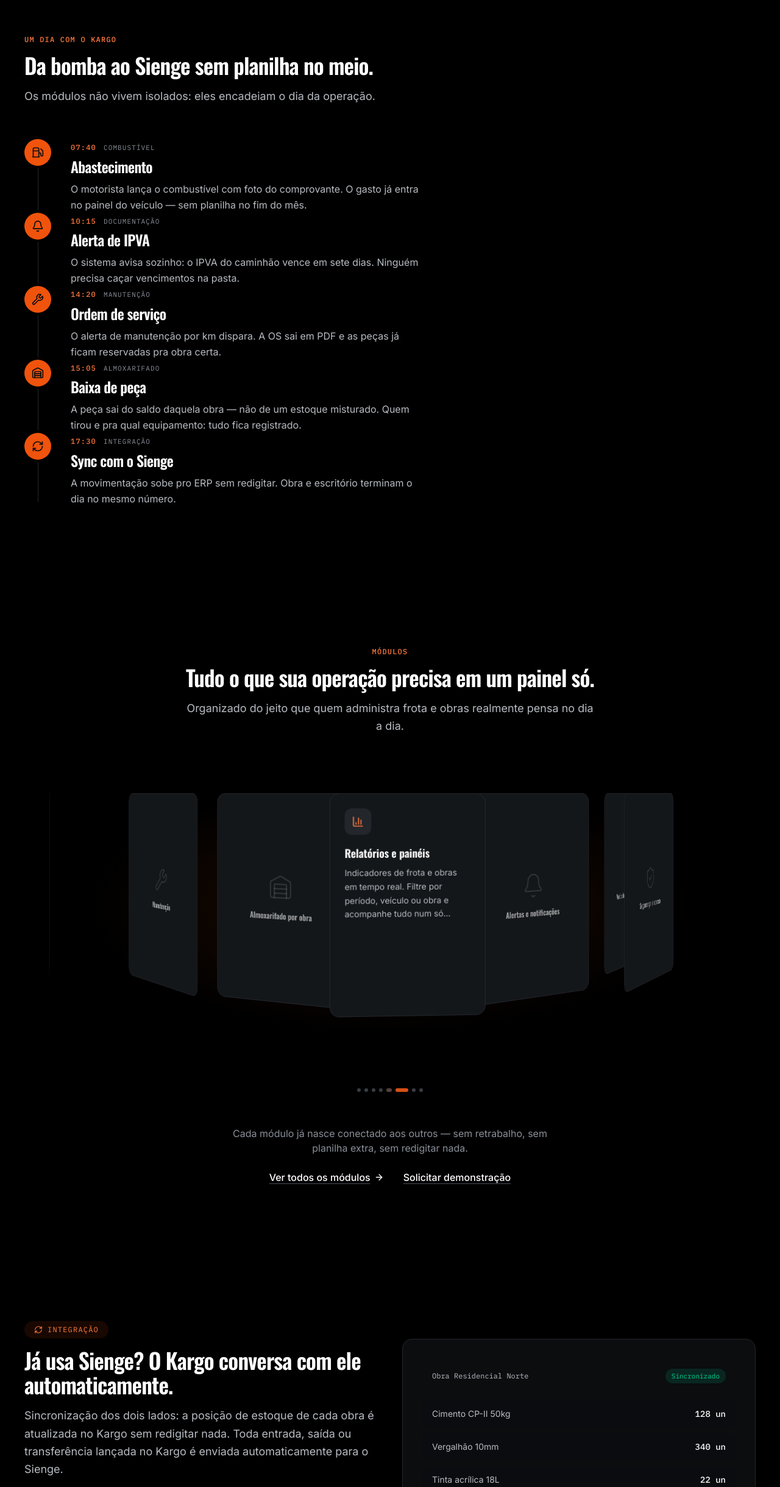
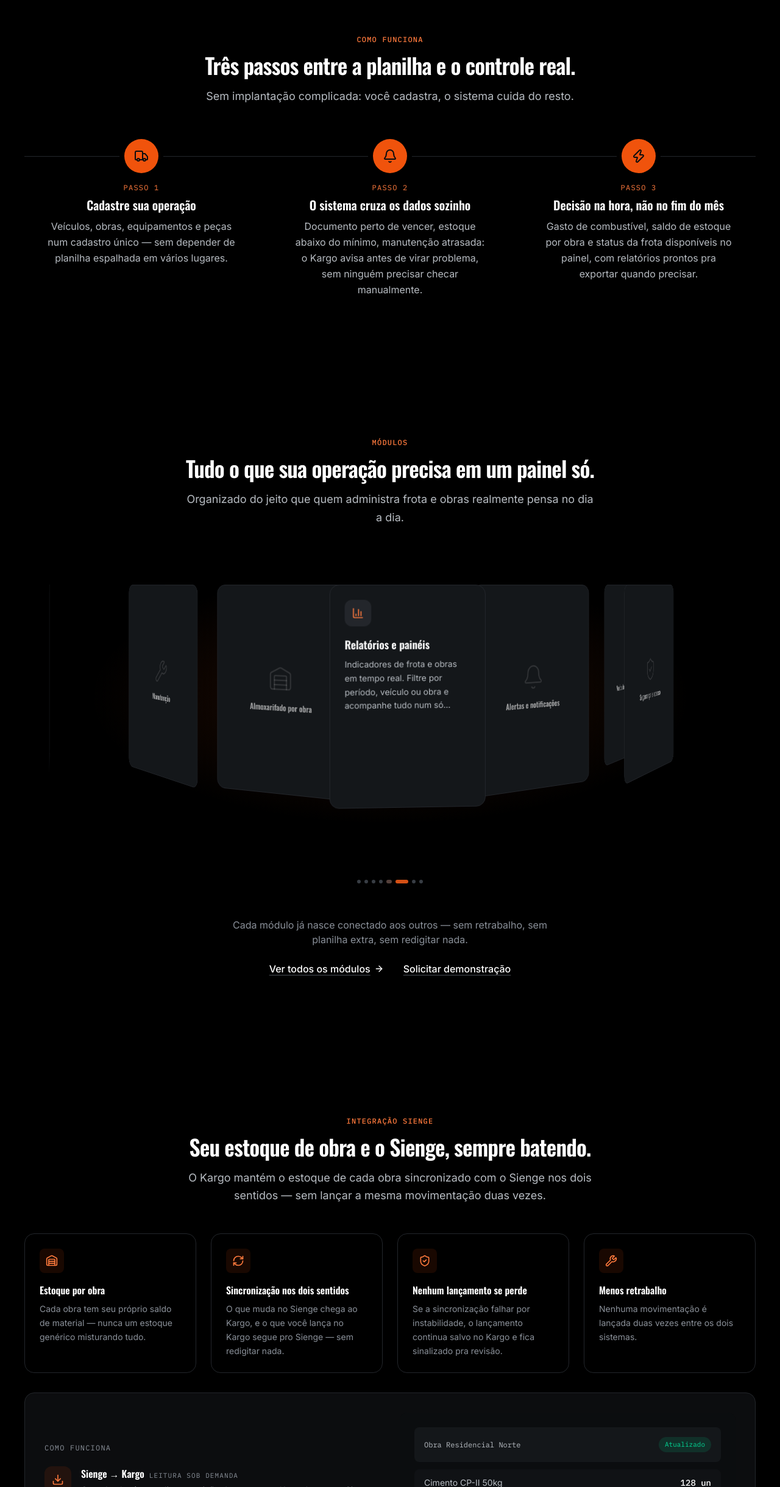
Before and after one commit to RockNicolas/kargo-siteweb, a React (Vite) app: page / in a window 1280 px wide. Shown: the part 2545-4984 px from the top of the page at 61% size. Built offline with nearby package versions, Linux system fonts and the light colour scheme; no server answers.

Commit message:
mudando parte de almoxerifado com sienge.

```diff
--- a/src/components/AccessProfiles.tsx
+++ b/src/components/AccessProfiles.tsx
@@ -4,8 +4,7 @@
 import { profiles } from '../data/content'
 
 const stripeColor: Record<string, string> = {
-  Administrador: 'bg-signal-500',
-  Operadores: 'bg-asphalt-500',
+  Operadores: 'bg-signal-500',
   Cliente: 'bg-asphalt-200',
 }
 
@@ -21,7 +20,7 @@
           />
         </Reveal>
 
-        <div className="mt-12 grid grid-cols-1 gap-6 md:grid-cols-3">
+        <div className="mt-12 grid grid-cols-1 gap-6 md:grid-cols-2">
           {profiles.map((profile, i) => (
             <Reveal key={profile.title} delay={i * 90}>
               <div className="overflow-hidden rounded-2xl border border-asphalt-200 dark:border-asphalt-800">
--- a/src/components/DayWithKargo.tsx
+++ /dev/null
@@ -1,57 +0,0 @@
-import { Container } from './ui/Container'
-import { SectionHeading } from './ui/SectionHeading'
-import { Reveal } from './ui/Reveal'
-import { dayWithKargo } from '../data/content'
-
-export function DayWithKargo() {
-  return (
-    <section id="um-dia" className="bg-white py-20 dark:bg-black sm:py-28">
-      <Container>
-        <Reveal>
-          <SectionHeading
-            eyebrow="Um dia com o Kargo"
-            title="Da bomba ao Sienge sem planilha no meio."
-            description="Os módulos não vivem isolados: eles encadeiam o dia da operação."
-          />
-        </Reveal>
-
-        <ol className="relative mt-14 max-w-3xl list-none space-y-0">
-          {/* Linha contínua da timeline */}
-          <span
-            aria-hidden
-            className="absolute bottom-2 left-[1.15rem] top-2 w-px bg-asphalt-200 dark:bg-asphalt-800 sm:left-[1.4rem]"
-          />
-
-          {dayWithKargo.map((step, i) => (
-            <Reveal key={step.time} delay={i * 80}>
-              <li className="relative flex gap-5 pb-10 last:pb-0 sm:gap-8">
-                <div className="relative z-10 flex shrink-0 flex-col items-center">
-                  <span className="flex h-9 w-9 items-center justify-center rounded-full bg-asphalt-950 text-signal-400 ring-4 ring-white dark:bg-signal-500 dark:text-asphalt-950 dark:ring-black sm:h-11 sm:w-11">
-                    <step.icon className="h-4 w-4 sm:h-5 sm:w-5" />
-                  </span>
-                </div>
-
-                <div className="min-w-0 pt-0.5 sm:pt-1.5">
-                  <div className="flex flex-wrap items-baseline gap-x-3 gap-y-1">
-                    <time className="font-mono text-xs font-medium tabular-nums tracking-widest text-signal-600 dark:text-signal-400">
-                      {step.time}
-                    </time>
-                    <span className="font-mono text-[11px] uppercase tracking-widest text-asphalt-400">
-                      {step.module}
-                    </span>
-                  </div>
-                  <h3 className="mt-1.5 font-display text-xl font-semibold tracking-tight text-asphalt-950 dark:text-white sm:text-2xl">
-                    {step.title}
-                  </h3>
-                  <p className="mt-2 max-w-xl text-base leading-relaxed text-asphalt-600 dark:text-asphalt-300">
-                    {step.description}
-                  </p>
-                </div>
-              </li>
-            </Reveal>
-          ))}
-        </ol>
-      </Container>
-    </section>
-  )
-}
--- a/src/components/Footer.tsx
+++ b/src/components/Footer.tsx
@@ -157,12 +157,6 @@
                   {contact.phoneDisplay}
                 </a>
               </li>
-              <li className="pt-1 leading-relaxed">
-                <span className="block font-medium text-asphalt-800 dark:text-asphalt-200">
-                  {contact.address.street}
-                </span>
-                <span className="block text-asphalt-500">{contact.address.city}</span>
-              </li>
             </ul>
           </div>
         </div>
--- /dev/null
+++ b/src/components/HowItWorks.tsx
@@ -0,0 +1,47 @@
+import { Container } from './ui/Container'
+import { SectionHeading } from './ui/SectionHeading'
+import { Reveal } from './ui/Reveal'
+import { howItWorks } from '../data/content'
+
+export function HowItWorks() {
+  return (
+    <section id="como-funciona" className="bg-white py-20 dark:bg-black sm:py-28">
+      <Container>
+        <Reveal>
+          <SectionHeading
+            align="center"
+            eyebrow="Como funciona"
+            title="Três passos entre a planilha e o controle real."
+            description="Sem implantação complicada: você cadastra, o sistema cuida do resto."
+          />
+        </Reveal>
+
+        <div className="relative mt-14 grid grid-cols-1 gap-10 sm:grid-cols-3 sm:gap-6">
+          <span
+            aria-hidden
+            className="absolute left-0 right-0 top-7 hidden h-px bg-asphalt-200 dark:bg-asphalt-800 sm:block"
+          />
+
+          {howItWorks.map((step, i) => (
+            <Reveal key={step.title} delay={i * 100}>
+              <div className="relative flex flex-col items-center text-center">
+                <span className="relative z-10 flex h-14 w-14 items-center justify-center rounded-full bg-asphalt-950 text-signal-400 ring-8 ring-white dark:bg-signal-500 dark:text-asphalt-950 dark:ring-black">
+                  <step.icon className="h-6 w-6" />
+                </span>
+                <span className="mt-4 font-mono text-xs uppercase tracking-widest text-signal-600 dark:text-signal-400">
+                  Passo {i + 1}
+                </span>
+                <h3 className="mt-1.5 font-display text-xl font-semibold text-asphalt-950 dark:text-white">
+                  {step.title}
+                </h3>
+                <p className="mt-2 max-w-xs text-base leading-relaxed text-asphalt-600 dark:text-asphalt-300">
+                  {step.description}
+                </p>
+              </div>
+            </Reveal>
+          ))}
+        </div>
+      </Container>
+    </section>
+  )
+}
--- a/src/components/PainPoints.tsx
+++ b/src/components/PainPoints.tsx
@@ -6,7 +6,7 @@
 
 export function PainPoints() {
   return (
-    <section id="como-funciona" className="bg-concrete-100 py-20 dark:bg-black sm:py-28">
+    <section className="bg-concrete-100 py-20 dark:bg-black sm:py-28">
       <Container>
         <Reveal>
           <SectionHeading
--- a/src/components/SiengeSpotlight.tsx
+++ b/src/components/SiengeSpotlight.tsx
@@ -1,12 +1,9 @@
-import { RefreshCw, Check } from 'lucide-react'
+import { ArrowRight } from 'lucide-react'
+import { Link } from 'react-router-dom'
 import { Container } from './ui/Container'
+import { SectionHeading } from './ui/SectionHeading'
 import { Reveal } from './ui/Reveal'
-
-const points = [
-  'Sem planilha intermediária',
-  'Sem lançar a mesma movimentação duas vezes',
-  'Nada se perde se a sincronização falhar por instabilidade',
-]
+import { siengeBenefits, siengeFlow } from '../data/content'
 
 const stockPreview: [string, string][] = [
   ['Cimento CP-II 50kg', '128 un'],
@@ -18,49 +15,80 @@
   return (
     <section id="sienge" className="bg-white py-20 dark:bg-black sm:py-28">
       <Container>
-        <div className="grid gap-10 lg:grid-cols-2 lg:items-center">
+        <Reveal>
+          <SectionHeading
+            align="center"
+            eyebrow="Integração Sienge"
+            title="Seu estoque de obra e o Sienge, sempre batendo."
+            description="O Kargo mantém o estoque de cada obra sincronizado com o Sienge nos dois sentidos — sem lançar a mesma movimentação duas vezes."
+          />
+        </Reveal>
+
+        <div className="mt-12 grid grid-cols-1 gap-6 sm:grid-cols-2 lg:grid-cols-4">
+          {siengeBenefits.map((b, i) => (
+            <Reveal key={b.title} delay={i * 90}>
+              <div className="h-full rounded-2xl border border-asphalt-200 p-6 dark:border-asphalt-800">
+                <span className="inline-flex h-10 w-10 items-center justify-center rounded-lg bg-signal-500/10 text-signal-600 dark:text-signal-400">
+                  <b.icon className="h-5 w-5" />
+                </span>
+                <h3 className="mt-4 font-display font-semibold text-asphalt-950 dark:text-white">
+                  {b.title}
+                </h3>
+                <p className="mt-2 text-sm leading-relaxed text-asphalt-600 dark:text-asphalt-400">
+                  {b.description}
+                </p>
+              </div>
+            </Reveal>
+          ))}
+        </div>
+
+        <div className="mt-8 grid gap-8 rounded-2xl border border-asphalt-200 bg-concrete-50 p-6 dark:border-asphalt-800 dark:bg-asphalt-900/60 sm:p-8 lg:grid-cols-2 lg:items-center">
           <Reveal>
             <div>
-              <span className="inline-flex items-center gap-2 rounded-full bg-signal-500/10 px-4 py-1.5 font-mono text-xs uppercase tracking-widest text-signal-600 dark:text-signal-400">
-                <RefreshCw className="h-3.5 w-3.5" />
-                Integração
+              <span className="font-mono text-xs uppercase tracking-widest text-asphalt-400">
+                Como funciona
               </span>
-              <h2 className="mt-4 font-display text-3xl font-semibold tracking-tight text-asphalt-950 dark:text-white sm:text-4xl">
-                Já usa Sienge? O Kargo conversa com ele automaticamente.
-              </h2>
-              <p className="mt-4 text-lg leading-relaxed text-asphalt-600 dark:text-asphalt-300">
-                Sincronização dos dois lados: a posição de estoque de cada obra é atualizada no Kargo
-                sem redigitar nada. Toda entrada, saída ou transferência lançada no Kargo é enviada
-                automaticamente para o Sienge.
-              </p>
-              <ul className="mt-6 space-y-3">
-                {points.map((point) => (
-                  <li key={point} className="flex items-center gap-3 text-asphalt-700 dark:text-asphalt-200">
-                    <span className="flex h-6 w-6 shrink-0 items-center justify-center rounded-full bg-signal-500/15 text-signal-600 dark:text-signal-400">
-                      <Check className="h-3.5 w-3.5" />
+
+              <div className="mt-5 space-y-6">
+                {siengeFlow.map((step) => (
+                  <div key={step.direction} className="flex items-start gap-4">
+                    <span className="flex h-11 w-11 shrink-0 items-center justify-center rounded-xl bg-signal-500/10 text-signal-600 dark:text-signal-400">
+                      <step.icon className="h-5 w-5" />
                     </span>
-                    {point}
-                  </li>
+                    <div className="min-w-0">
+                      <div className="flex flex-wrap items-baseline gap-x-2 gap-y-0.5">
+                        <span className="font-display font-semibold text-asphalt-950 dark:text-white">
+                          {step.direction}
+                        </span>
+                        <span className="font-mono text-[11px] uppercase tracking-widest text-asphalt-400">
+                          {step.label}
+                        </span>
+                      </div>
+                      <p className="mt-1 text-sm leading-relaxed text-asphalt-600 dark:text-asphalt-300">
+                        {step.description}
+                      </p>
+                    </div>
+                  </div>
                 ))}
-              </ul>
+              </div>
             </div>
           </Reveal>
 
           <Reveal delay={120}>
-            <div className="rounded-2xl border border-asphalt-200 bg-concrete-50 p-6 dark:border-asphalt-800 dark:bg-asphalt-900/60 sm:p-8">
-              <div className="flex flex-wrap items-center justify-between gap-2 rounded-xl bg-white p-4 dark:bg-asphalt-950">
+            <div className="rounded-xl bg-white p-4 dark:bg-asphalt-950 sm:p-6">
+              <div className="flex flex-wrap items-center justify-between gap-2 rounded-lg bg-concrete-50 p-4 dark:bg-asphalt-900">
                 <span className="min-w-0 font-mono text-xs text-asphalt-600 dark:text-asphalt-300">
                   Obra Residencial Norte
                 </span>
                 <span className="shrink-0 rounded-full bg-emerald-500/15 px-2.5 py-1 font-mono text-[11px] text-emerald-600 dark:text-emerald-400">
-                  Sincronizado
+                  Atualizado
                 </span>
               </div>
               <div className="mt-3 space-y-2.5">
                 {stockPreview.map(([item, qty]) => (
                   <div
                     key={item}
-                    className="flex items-center justify-between gap-3 rounded-lg bg-white/60 px-4 py-3 text-sm dark:bg-asphalt-950/60"
+                    className="flex items-center justify-between gap-3 rounded-lg bg-concrete-50/60 px-4 py-3 text-sm dark:bg-asphalt-900/60"
                   >
                     <span className="min-w-0 truncate text-asphalt-600 dark:text-asphalt-300">{item}</span>
                     <span className="shrink-0 font-mono font-medium text-asphalt-950 dark:text-white">
@@ -69,13 +97,22 @@
                   </div>
                 ))}
               </div>
-              <div className="mt-4 flex items-start gap-2 font-mono text-[11px] leading-relaxed text-asphalt-500 sm:items-center">
-                <RefreshCw className="mt-0.5 h-3.5 w-3.5 shrink-0 sm:mt-0" />
-                <span>Kargo ↔ Sienge · última sincronização há 2 min</span>
-              </div>
+              <p className="mt-4 text-[11px] leading-relaxed text-asphalt-500">
+                Posição trazida do Sienge na última atualização manual.
+              </p>
             </div>
           </Reveal>
         </div>
+
+        <Reveal delay={150} className="mt-10 text-center">
+          <Link
+            to="/#contato"
+            className="group inline-flex items-center gap-1.5 font-medium text-asphalt-950 underline decoration-asphalt-300 underline-offset-4 transition hover:decoration-asphalt-950 dark:text-white dark:decoration-asphalt-600 dark:hover:decoration-white"
+          >
+            Solicitar demonstração
+            <ArrowRight className="h-4 w-4 transition group-hover:translate-x-0.5" />
+          </Link>
+        </Reveal>
       </Container>
     </section>
   )
--- a/src/data/content.ts
+++ b/src/data/content.ts
@@ -9,9 +9,11 @@
   Bell,
   ShieldCheck,
   Users,
-  UserCog,
   Eye,
+  Zap,
   RefreshCw,
+  Download,
+  Upload,
 } from 'lucide-react'
 
 export const navLinks = [
@@ -25,10 +27,6 @@
   email: 'supportkargo@gmail.com',
   whatsapp: '+5585997665652',
   phoneDisplay: '(85) 99766-5652',
-  address: {
-    street: 'Avenida Santos Dumont 1740',
-    city: '60140-160 Fortaleza, Ceará',
-  },
 }
 
 export const footerAboutLinks = [
@@ -133,55 +131,85 @@
   'Esse motorista está com a CNH em dia?',
 ]
 
-export interface DayStep {
+export interface HowItWorksStep {
   icon: LucideIcon
-  time: string
   title: string
   description: string
-  module: string
 }
 
-/** Narrativa que amarra os módulos num único dia de operação. */
-export const dayWithKargo: DayStep[] = [
+export const howItWorks: HowItWorksStep[] = [
   {
-    icon: Fuel,
-    time: '07:40',
-    title: 'Abastecimento',
+    icon: Truck,
+    title: 'Cadastre sua operação',
     description:
-      'O motorista lança o combustível com foto do comprovante. O gasto já entra no painel do veículo — sem planilha no fim do mês.',
-    module: 'Combustível',
+      'Veículos, obras, equipamentos e peças num cadastro único — sem depender de planilha espalhada em vários lugares.',
   },
   {
     icon: Bell,
-    time: '10:15',
-    title: 'Alerta de IPVA',
+    title: 'O sistema cruza os dados sozinho',
     description:
-      'O sistema avisa sozinho: o IPVA do caminhão vence em sete dias. Ninguém precisa caçar vencimentos na pasta.',
-    module: 'Documentação',
+      'Documento perto de vencer, estoque abaixo do mínimo, manutenção atrasada: o Kargo avisa antes de virar problema, sem ninguém precisar checar manualmente.',
+  },
+  {
+    icon: Zap,
+    title: 'Decisão na hora, não no fim do mês',
+    description:
+      'Gasto de combustível, saldo de estoque por obra e status da frota disponíveis no painel, com relatórios prontos pra exportar quando precisar.',
+  },
+]
+
+export interface SiengeBenefit {
+  icon: LucideIcon
+  title: string
+  description: string
+}
+
+export const siengeBenefits: SiengeBenefit[] = [
+  {
+    icon: Warehouse,
+    title: 'Estoque por obra',
+    description: 'Cada obra tem seu próprio saldo de material — nunca um estoque genérico misturando tudo.',
+  },
+  {
+    icon: RefreshCw,
+    title: 'Sincronização nos dois sentidos',
+    description:
+      'O que muda no Sienge chega ao Kargo, e o que você lança no Kargo segue pro Sienge — sem redigitar nada.',
+  },
+  {
+    icon: ShieldCheck,
+    title: 'Nenhum lançamento se perde',
+    description:
+      'Se a sincronização falhar por instabilidade, o lançamento continua salvo no Kargo e fica sinalizado pra revisão.',
   },
   {
     icon: Wrench,
-    time: '14:20',
-    title: 'Ordem de serviço',
+    title: 'Menos retrabalho',
+    description: 'Nenhuma movimentação é lançada duas vezes entre os dois sistemas.',
+  },
+]
+
+export interface SiengeFlowStep {
+  icon: LucideIcon
+  direction: string
+  label: string
+  description: string
+}
+
+export const siengeFlow: SiengeFlowStep[] = [
+  {
+    icon: Download,
+    direction: 'Sienge → Kargo',
+    label: 'Leitura sob demanda',
     description:
-      'O alerta de manutenção por km dispara. A OS sai em PDF e as peças já ficam reservadas pra obra certa.',
-    module: 'Manutenção',
+      'Quando alguém atualiza a posição de estoque, o Kargo busca no Sienge o saldo mais recente daquela obra.',
   },
   {
-    icon: Warehouse,
-    time: '15:05',
-    title: 'Baixa de peça',
+    icon: Upload,
+    direction: 'Kargo → Sienge',
+    label: 'Envio automático',
     description:
-      'A peça sai do saldo daquela obra — não de um estoque misturado. Quem tirou e pra qual equipamento: tudo fica registrado.',
-    module: 'Almoxarifado',
-  },
-  {
-    icon: RefreshCw,
-    time: '17:30',
-    title: 'Sync com o Sienge',
-    description:
-      'A movimentação sobe pro ERP sem redigitar. Obra e escritório terminam o dia no mesmo número.',
-    module: 'Integração',
+      'Toda entrada, saída ou transferência lançada na tela de Almoxarifado do Kargo já sai automaticamente pro Sienge.',
   },
 ]
 
@@ -193,13 +221,6 @@
 }
 
 export const profiles: Profile[] = [
-  {
-    icon: UserCog,
-    title: 'Administrador',
-    level: 'total',
-    description:
-      'Cadastra usuários, define o que cada um pode ver e editar e acompanha a auditoria completa.',
-  },
   {
     icon: Users,
     title: 'Operadores',
--- a/src/pages/HomePage.tsx
+++ b/src/pages/HomePage.tsx
@@ -2,7 +2,7 @@
 import { useLocation } from 'react-router-dom'
 import { Intro } from '../components/Intro'
 import { PainPoints } from '../components/PainPoints'
-import { DayWithKargo } from '../components/DayWithKargo'
+import { HowItWorks } from '../components/HowItWorks'
 import { Features } from '../components/Features'
 import { SiengeSpotlight } from '../components/SiengeSpotlight'
 import { AccessProfiles } from '../components/AccessProfiles'
@@ -25,7 +25,7 @@
     <>
       <Intro />
       <PainPoints />
-      <DayWithKargo />
+      <HowItWorks />
       <Features />
       <SiengeSpotlight />
       <AccessProfiles />
```
